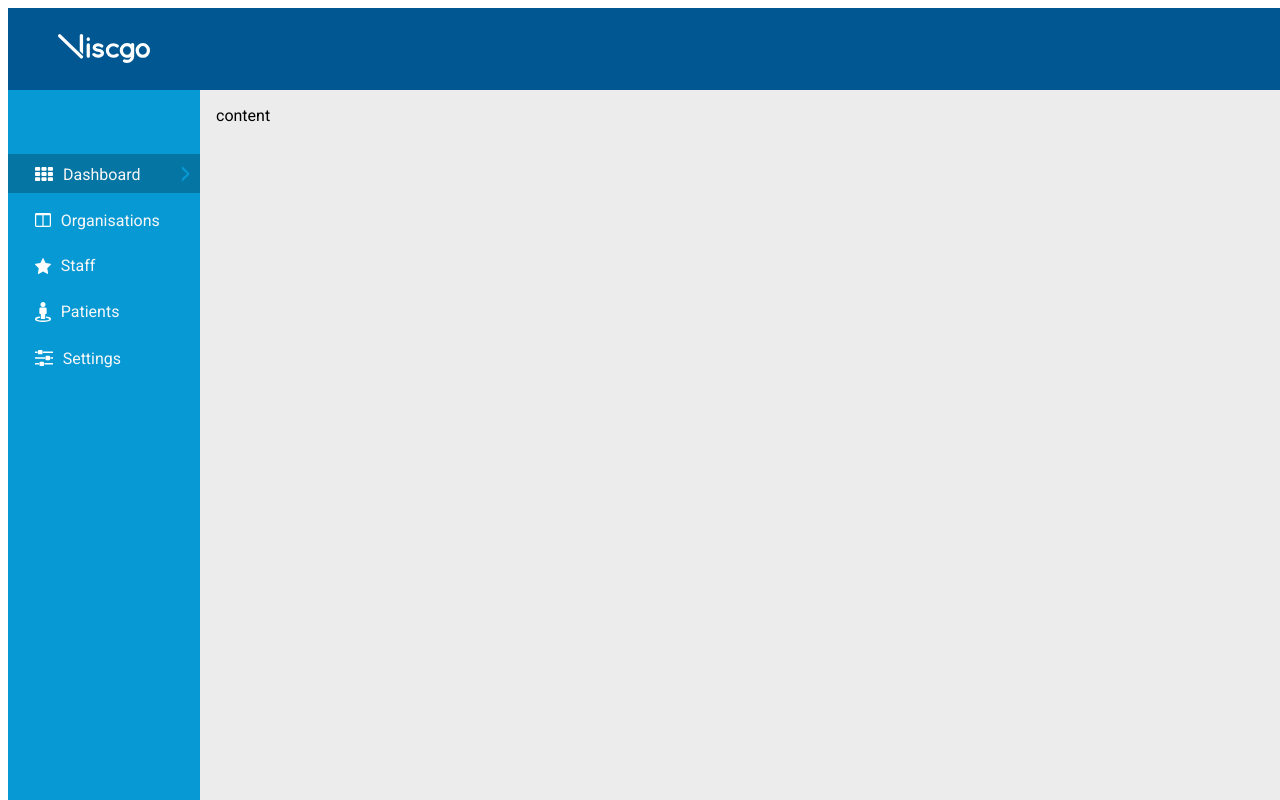
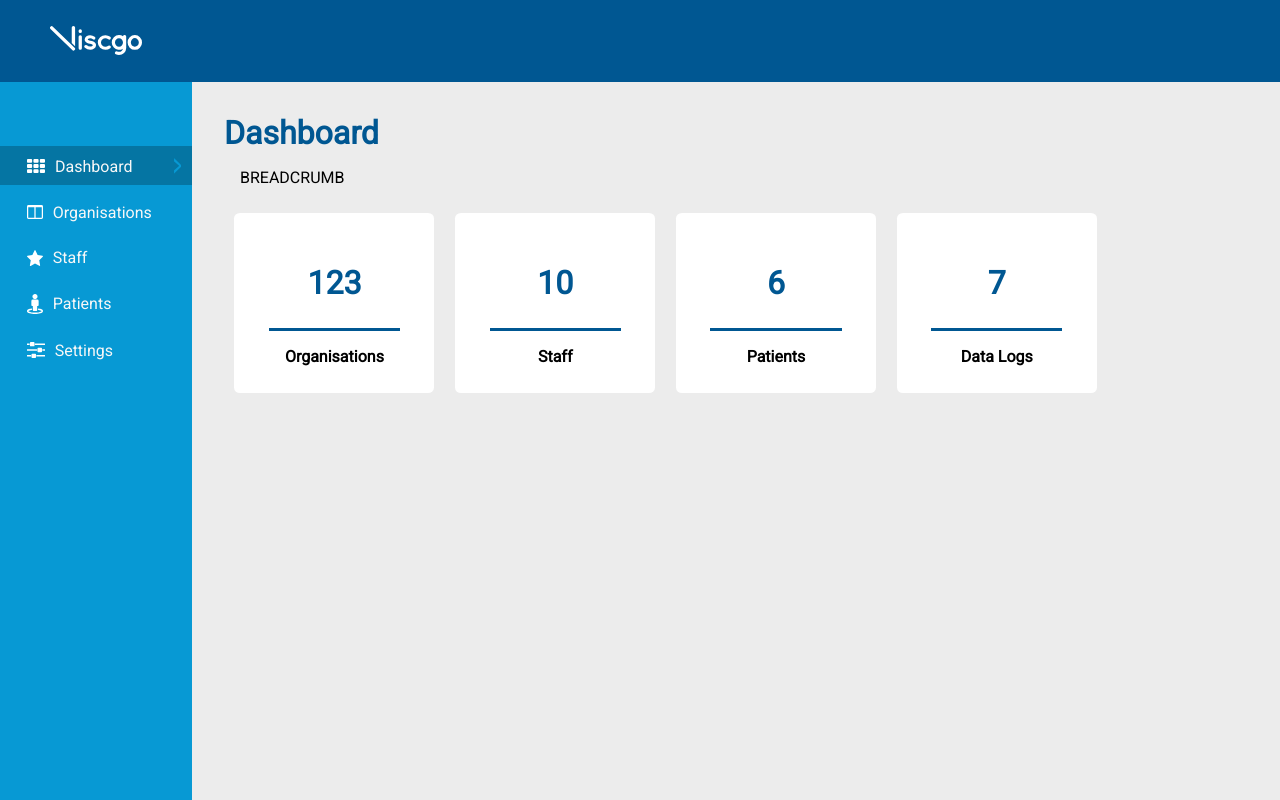
Before and after one commit to iXedium/Test2, a React (Create React App) app: page / in a window 1280 px wide. Shown: the top 800 px of the page. Built offline with nearby package versions, Linux system fonts and the light colour scheme.

Commit message:
added dashboard grid skelleton and styling

```diff
--- a/src/assets/Sass/main.scss
+++ b/src/assets/Sass/main.scss
@@ -4,6 +4,10 @@ $lightGrey: #f7f7f7;
 $midGrey: #ececec;
 
 $sideWidth: 12em;
+
+* {
+  margin: 0;
+}
 
 html {
   height: 1080px;
@@ -68,7 +72,7 @@ body {
 .x-content {
   background-color: $midGrey;
   flex: 1;
-  padding: 1em;
+  padding: 2em;
 }
 
 .x-side-button {
@@ -101,3 +105,49 @@ body {
     color: $lightBlue;
   }
 }
+
+.x-dashboard {
+  // padding: 2em;
+  h1 {
+    color: $darkBlue;
+    // margin: 1em;
+  }
+  .x-breadcrumb {
+    margin: 1em;
+  }
+}
+
+.x-grid {
+  display: flex;
+
+  .x-grid-item {
+    width: 12.5em;
+    height: 11.25em;
+    background-color: white;
+    margin: 0.65em;
+    border-radius: 3%;
+    display: flex;
+    flex-direction: column;
+    // flex: 0 1;
+  }
+  .x-grid-number {
+    width: 2.5em;
+    padding: 0.8em;
+    margin-top:.8em;
+    color: $darkBlue;
+    font-weight: bold;
+    font-size: 2em;
+    text-align: center;
+    border-bottom: 3px solid $darkBlue;
+    align-self: center;
+  }
+  .x-grid-line {
+    color: $darkBlue;
+  }
+  .x-grid-title {
+    color: black;
+    text-align: center;
+    font-weight: bold;
+    margin-top:1em
+  }
+}
--- a/src/assets/images/index.js
+++ b/src/assets/images/index.js
@@ -1,6 +1,6 @@
-export const Logo = require('./logo/logo.svg')
-export const Dashboard = require('./side-buttons/dashboard.svg')
-export const Organisations = require('./side-buttons/organisations.svg')
-export const Patients = require('./side-buttons/patients.svg')
-export const Settings = require('./side-buttons/settings.svg')
-export const Staff = require('./side-buttons/staff.svg')
+export const logo_img = require('./logo/logo.svg')
+export const dash_img = require('./side-buttons/dashboard.svg')
+export const org_img = require('./side-buttons/organisations.svg')
+export const pat_img = require('./side-buttons/patients.svg')
+export const set_img = require('./side-buttons/settings.svg')
+export const stf_img = require('./side-buttons/staff.svg')
--- /dev/null
+++ b/src/components/layout/Dashboard.js
@@ -0,0 +1,37 @@
+import React from "react";
+
+const Dashboard = () => {
+  return (
+    <div className="x-dashboard">
+      <h1>Dashboard</h1>
+      <p className="x-breadcrumb">BREADCRUMB</p>
+      <div className="x-grid">
+        <div className="x-grid-item">
+          <p className="x-grid-number">123</p>
+          <div className="x-grid-line"></div>
+          <p className="x-grid-title">Organisations</p>
+        </div>
+        <div className="x-grid-item">
+          <p className="x-grid-number">10</p>
+          <div className="x-grid-line"></div>
+          <p className="x-grid-title">Staff</p>
+        </div>
+        <div className="x-grid-item">
+          <p className="x-grid-number">6</p>
+          <div className="x-grid-line"></div>
+          <p className="x-grid-title">Patients</p>
+        </div>
+        <div className="x-grid-item">
+          <p className="x-grid-number">7</p>
+          <div className="x-grid-line"></div>
+          <p className="x-grid-title">Data Logs</p>
+        </div>
+        {/* <li>Staff</li>
+        <li>Patients</li>
+        <li>Data Logs</li> */}
+      </div>
+    </div>
+  );
+};
+
+export default Dashboard;
--- a/src/components/layout/Header.js
+++ b/src/components/layout/Header.js
@@ -1,5 +1,5 @@
 import React from "react";
-import { Logo } from "../../assets/images";
+import { logo_img } from "../../assets/images";
 
 const Header = () => {
   const date = new Date();
@@ -8,7 +8,7 @@ const Header = () => {
   return (
     <div className="x-header">
       <div className="x-logo">
-        <img src={Logo} alt="Logo" />
+        <img src={logo_img} alt="Logo" />
       </div>
       <div className="x-spacer"></div>
       <div className="x-date">{dateFormat(date, "longDate")}</div>
--- a/src/components/layout/Main.js
+++ b/src/components/layout/Main.js
@@ -3,12 +3,13 @@ import React, { useState } from "react";
 import SideButton from "../side.button";
 import Header from "./Header";
 import {
-  Dashboard,
-  Settings,
-  Staff,
-  Patients,
-  Organisations
+  dash_img,
+  set_img,
+  stf_img,
+  pat_img,
+  org_img
 } from "../../assets/images";
+import Dashboard from "./Dashboard";
 
 const Main = props => {
   const [page, setPage] = useState(1);
@@ -19,36 +20,38 @@ const Main = props => {
         <div className="x-side">
           <SideButton
             title="Dashboard"
-            imageSource={Dashboard}
+            imageSource={dash_img}
             active={page === 1}
             onClick={() => setPage(1)}
           ></SideButton>
           <SideButton
             title="Organisations"
-            imageSource={Organisations}
+            imageSource={org_img}
             active={page === 2}
             onClick={() => setPage(2)}
           ></SideButton>
           <SideButton
             title="Staff"
-            imageSource={Staff}
+            imageSource={stf_img}
             active={page === 3}
             onClick={() => setPage(3)}
           ></SideButton>
           <SideButton
             title="Patients"
-            imageSource={Patients}
+            imageSource={pat_img}
             active={page === 4}
             onClick={() => setPage(4)}
           ></SideButton>
           <SideButton
             title="Settings"
-            imageSource={Settings}
+            imageSource={set_img}
             active={page === 5}
             onClick={() => setPage(5)}
           ></SideButton>
         </div>
-        <div className="x-content">content</div>
+        <div className="x-content">
+          <Dashboard/>
+        </div>
       </div>
     </React.Fragment>
   );
```
